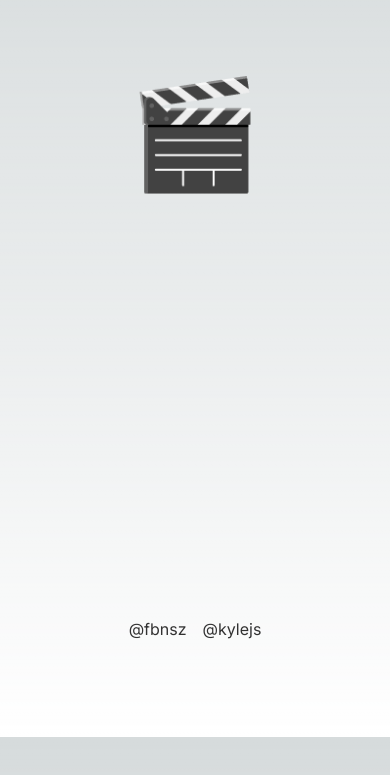
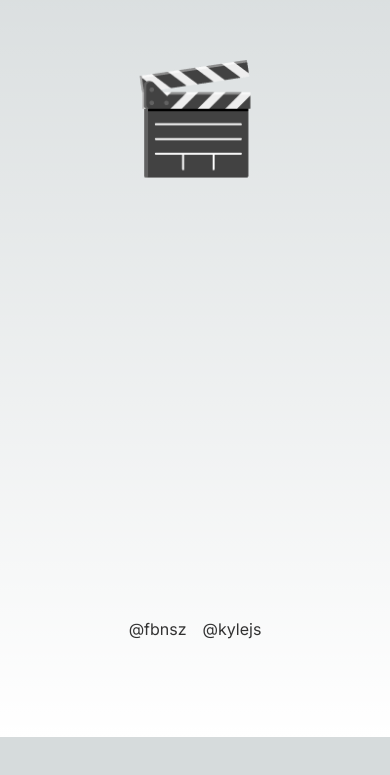
Before and after one commit to ky1ejs/cut, a Next.js app in the folder web/: page / in a window 390 px wide. Shown: the part 107-882 px from the top of the page. After the commit the page ends 844 px from the top, so only its background shows below. Built offline with nearby package versions, Linux system fonts and the light colour scheme.

Commit message:
Fix CSS again 😅

```diff
--- a/web/app/globals.css
+++ b/web/app/globals.css
@@ -16,16 +16,15 @@
   }
 }
 
-main {
+
+
+html, body {
+  height: 100%;
+  margin: 0;
   color: rgb(var(--foreground-rgb));
 }
 
-html {
-  height: 100%;
-}
-
-body {
-  height: 100%;
+body, .background {
   background: linear-gradient(
       to bottom,
       transparent,
--- a/web/app/page.tsx
+++ b/web/app/page.tsx
@@ -1,9 +1,9 @@
 export default function Home() {
   return (
     <main>
-      <div className="absolute bottom-0 left-0 right-0 top-0 -z-10" />
-      <div className="my-40 flex sm:absolute sm:bottom-0 sm:left-0 sm:right-0 sm:top-0">
-        <div className="m-auto h-max text-[80pt]">🎬</div>
+      <div className="background fixed bottom-0 left-0 right-0 top-0" />
+      <div className="fixed bottom-0 left-0 right-0 top-0 flex">
+        <div className="mx-auto mt-36 text-[80pt] sm:my-auto">🎬</div>
       </div>
       <div className="fixed bottom-24 w-full">
         <div className=" flex justify-center gap-4">
```
